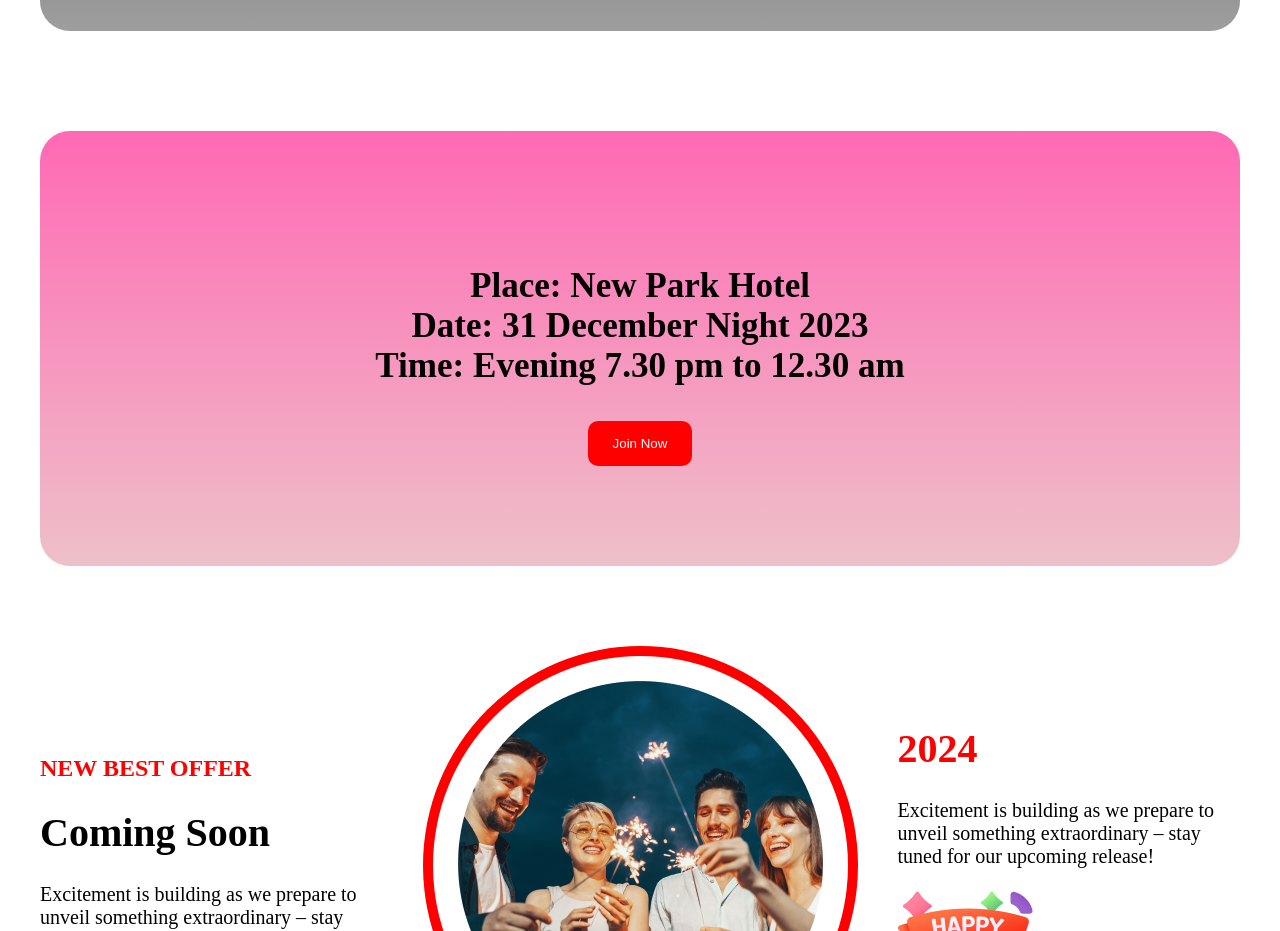
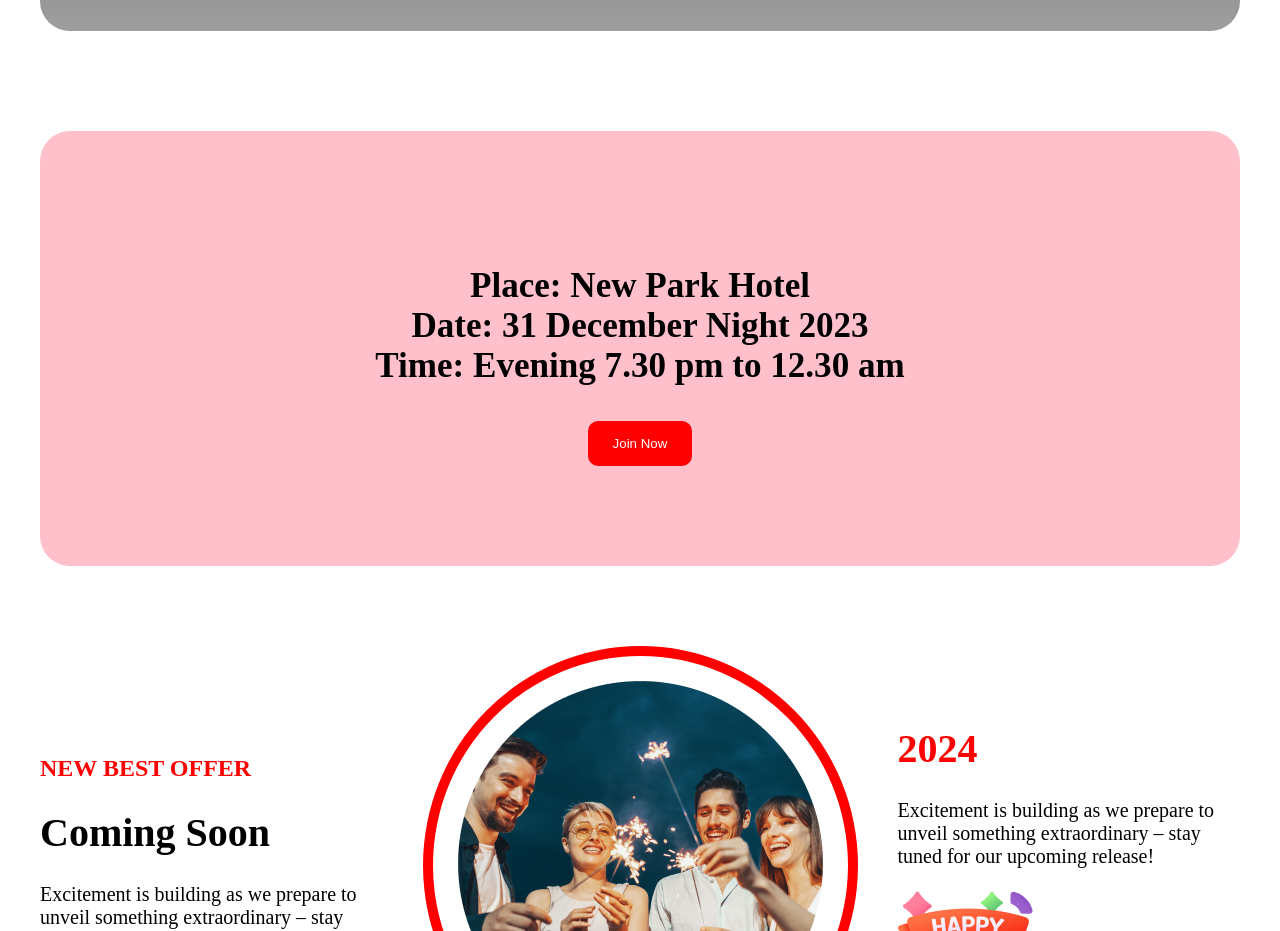
Before and after one commit to MohibUllah24/new-attempt, a plain HTML site: page index.html in a window 1280 px wide. Shown: the part 2159-3090 px from the top of the page. Drawn offline with Linux system fonts and the light colour scheme; grey boxes are pictures that could not be loaded.

Commit message:
6th commit

```diff
--- a/style.css
+++ b/style.css
@@ -99,7 +99,8 @@ body {
 
 /* event-section */
 .event-section {
-    background-image: linear-gradient(to bottom, #FF69B4, #eec0c8);
+    /* background-image: linear-gradient(to bottom, #FF69B4, #eec0c8); */
+    background-color: pink;
     font-size: 30px;
     text-align: center;
     font-weight: bold;
```
